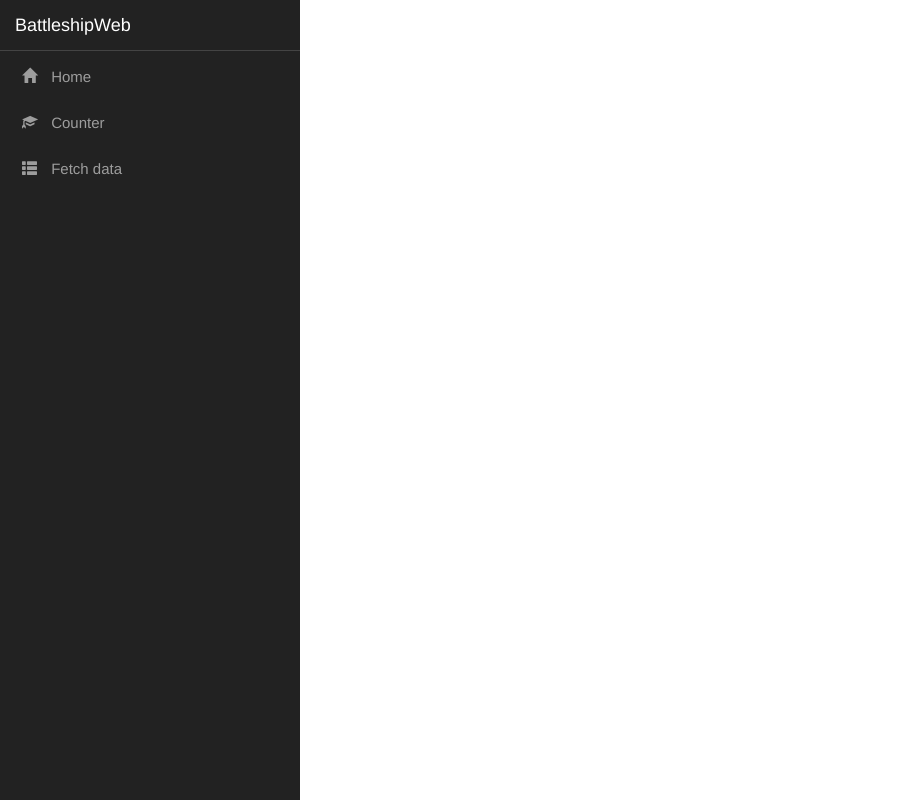
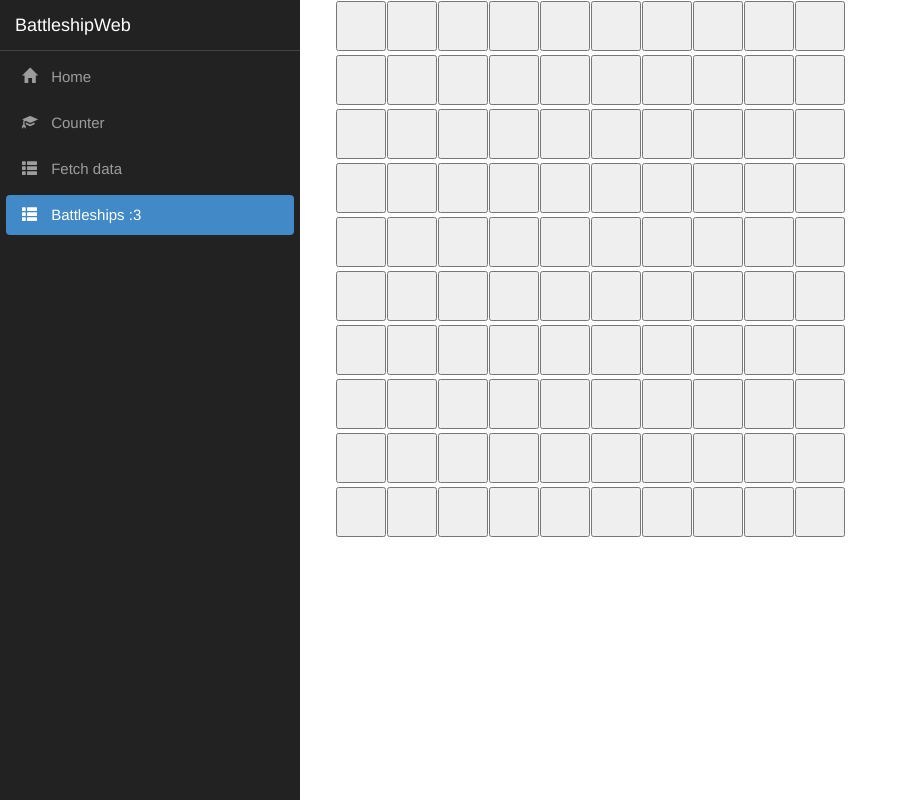
Before and after one commit to Riasalit/P2SoftwareProjekt, an Angular app in the folder Battleship/BattleshipWeb/ClientApp/: page /battleships in a window 1280 px wide. Before the commit this address led to /. Shown: the whole page, without its empty margins (0-902 px from the left). Built offline with nearby package versions, Linux system fonts and the light colour scheme.

Commit message:
Added a base for HTML and TS

```diff
--- a/Battleship/BattleshipWeb/ClientApp/src/app/app.module.ts
+++ b/Battleship/BattleshipWeb/ClientApp/src/app/app.module.ts
@@ -9,6 +9,7 @@ import { NavMenuComponent } from './nav-menu/nav-menu.component';
 import { HomeComponent } from './home/home.component';
 import { CounterComponent } from './counter/counter.component';
 import { FetchDataComponent } from './fetch-data/fetch-data.component';
+import { BattleshipsComponent } from './battleships/battleships';
 
 @NgModule({
   declarations: [
@@ -16,7 +17,8 @@ import { FetchDataComponent } from './fetch-data/fetch-data.component';
     NavMenuComponent,
     HomeComponent,
     CounterComponent,
-    FetchDataComponent
+    FetchDataComponent,
+    BattleshipsComponent
   ],
   imports: [
     BrowserModule.withServerTransition({ appId: 'ng-cli-universal' }),
@@ -26,6 +28,7 @@ import { FetchDataComponent } from './fetch-data/fetch-data.component';
       { path: '', component: HomeComponent, pathMatch: 'full' },
       { path: 'counter', component: CounterComponent },
       { path: 'fetch-data', component: FetchDataComponent },
+      { path: 'battleships', component: BattleshipsComponent },
     ])
   ],
   providers: [],
--- /dev/null
+++ b/Battleship/BattleshipWeb/ClientApp/src/app/battleships/battleShips.ts
@@ -0,0 +1,15 @@
+import { Component, Inject } from '@angular/core';
+import { HttpClient } from '@angular/common/http';
+
+@Component({
+  selector: 'home',
+  templateUrl: './battleships.html'
+})
+
+export class BattleshipsComponent {
+  public tiles: number[];
+
+  constructor() {
+    this.tiles = [0, 1, 2, 3, 4, 5, 6, 7, 8, 9];
+  }
+}
--- /dev/null
+++ b/Battleship/BattleshipWeb/ClientApp/src/app/battleships/battleships.html
@@ -0,0 +1,27 @@
+<!DOCTYPE html>
+<html>
+<head>
+  <meta charset="utf-8" />
+  <title>Battleship</title>
+  <!--<link rel="stylesheet" href="../../styles.css"/>-->
+  <style>
+    .button {
+      border: none;
+      padding: 0px 0px;
+      display: inline-block;
+      margin: 0px 0px;
+      cursor: pointer;
+    }
+  </style>
+</head>
+<body>
+  <table style="height:510px; width:510px; table-layout: fixed; border: 1px thin transparent;" cellpadding="1" cellspacing="1" class='table'>
+
+    <tr *ngFor="let tile of tiles">
+      <td style="padding:1px; border: 1px thin transparent;" width="50" *ngFor="let tile of tiles">
+        <button style="height:50px;width:50px"></button>
+      </td>
+    </tr>
+  </table>
+</body>
+</html>
--- a/Battleship/BattleshipWeb/ClientApp/src/app/nav-menu/nav-menu.component.html
+++ b/Battleship/BattleshipWeb/ClientApp/src/app/nav-menu/nav-menu.component.html
@@ -27,6 +27,11 @@
                 <span class='glyphicon glyphicon-th-list'></span> Fetch data
               </a>
             </li>
+            <li [routerLinkActive]='["link-active"]'>
+              <a [routerLink]='["/battleships"]' (click)='collapse()'>
+                <span class='glyphicon glyphicon-th-list'></span> Battleships :3
+              </a>
+            </li>
           </ul>
         </div>
     </div>
```
Also changed, not shown: 2 other files (tests, documents, lock files or other folders). Lines whose indentation alone changed are shown as unchanged.
